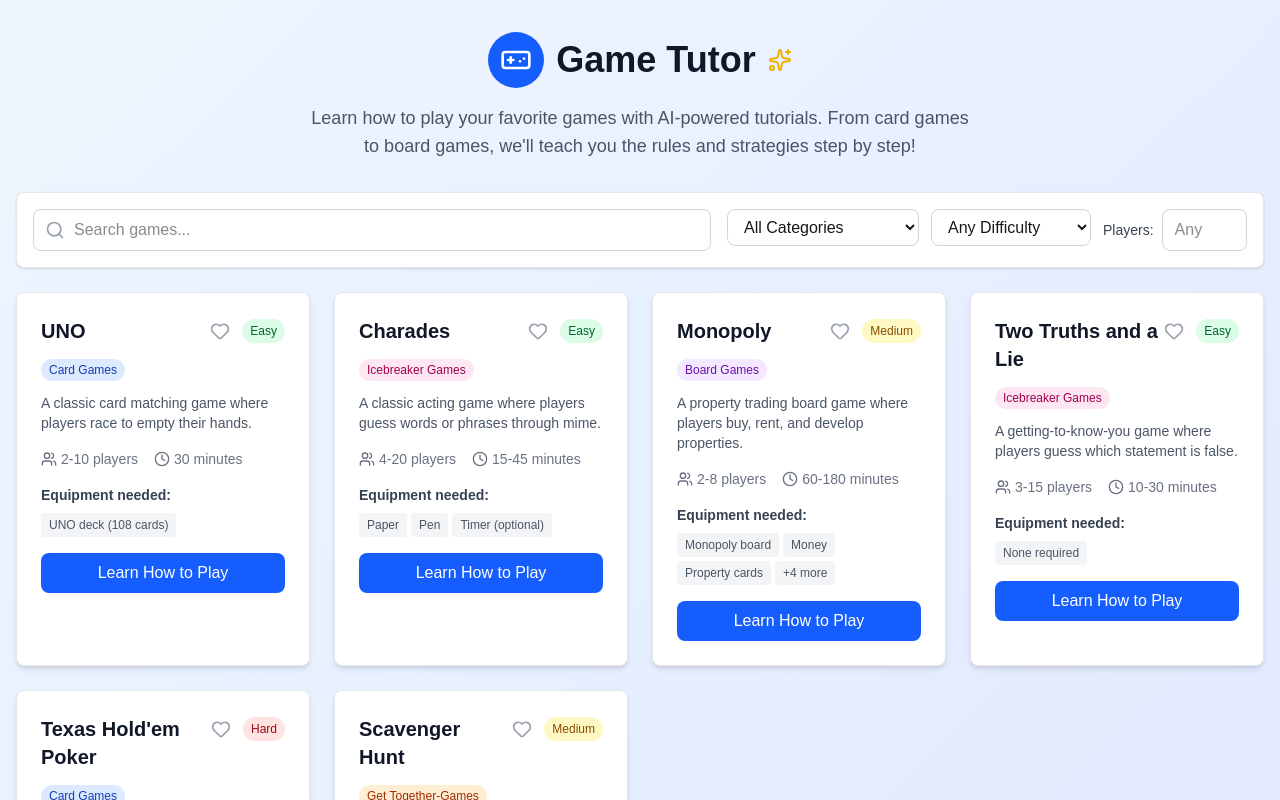
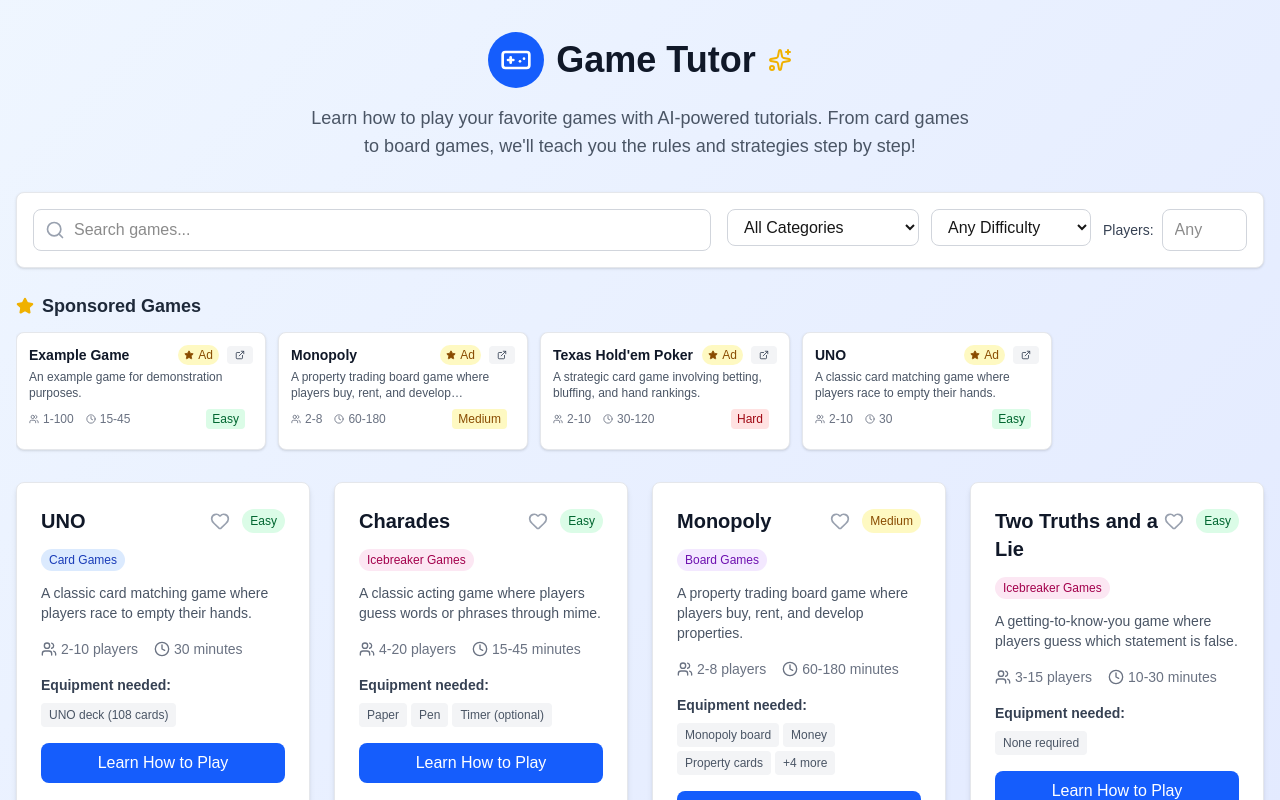
Before and after one commit to PedroAntunes178/game-tutor, a Next.js app: page / in a window 1280 px wide. Shown: the top 800 px of the page. Built offline with nearby package versions, Linux system fonts and the light colour scheme.

Commit message:
[feature] add sponsored games.

```diff
--- a/src/app/page.tsx
+++ b/src/app/page.tsx
@@ -6,6 +6,7 @@
 import GameCard from '@/components/GameCard';
 import FilterBar from '@/components/FilterBar';
 import FavoritesBar from '@/components/FavoritesBar';
+import SponsoredBar from '@/components/SponsoredBar';
 import { useFavorites } from '@/hooks/useFavorites';
 import games from '@/data';
 import { GamepadIcon, Sparkles } from 'lucide-react';
@@ -18,6 +19,13 @@
   const [playerCount, setPlayerCount] = useState(0);
 
   const { favorites, toggleFavorite, isFavorite, removeFavorite } = useFavorites();
+
+  // Get sponsored games sorted by priority (highest first)
+  const sponsoredGames = useMemo(() => {
+    return (games as Game[])
+      .filter(game => game.sponsorPriority && game.sponsorPriority > 0)
+      .sort((a, b) => (b.sponsorPriority || 0) - (a.sponsorPriority || 0));
+  }, []);
 
   const filteredGames = useMemo(() => {
     return games.filter((game) => {
@@ -77,6 +85,12 @@
           onGameClick={handleLearnToPlay}
         />
 
+        {/* Sponsored Bar */}
+        <SponsoredBar
+          sponsoredGames={sponsoredGames}
+          onGameClick={handleLearnToPlay}
+        />
+
         {/* Games Grid */}
         <div className="grid grid-cols-1 md:grid-cols-2 lg:grid-cols-3 xl:grid-cols-4 gap-6">
           {filteredGames.map((game) => (
--- /dev/null
+++ b/src/components/SponsoredBar.tsx
@@ -0,0 +1,99 @@
+'use client';
+
+import { Game } from '@/types/game';
+import { Star, ExternalLink, Users, Clock } from 'lucide-react';
+
+interface SponsoredBarProps {
+  sponsoredGames: Game[];
+  onGameClick: (game: Game) => void;
+}
+
+export default function SponsoredBar({ sponsoredGames, onGameClick }: SponsoredBarProps) {
+  if (sponsoredGames.length === 0) {
+    return null;
+  }
+
+  const getDifficultyColor = (difficulty: string) => {
+    switch (difficulty) {
+      case 'Easy': return 'bg-green-100 text-green-800';
+      case 'Medium': return 'bg-yellow-100 text-yellow-800';
+      case 'Hard': return 'bg-red-100 text-red-800';
+      default: return 'bg-gray-100 text-gray-800';
+    }
+  };
+
+  const handleSponsorClick = (game: Game, e: React.MouseEvent) => {
+    e.stopPropagation();
+    if (game.sponsorWebsite) {
+      window.open(game.sponsorWebsite, '_blank', 'noopener,noreferrer');
+    }
+  };
+
+  return (
+    <div className="mb-6">
+      <div className="flex items-center gap-2 mb-3">
+        <Star size={18} className="text-yellow-500 fill-current" />
+        <h3 className="text-lg font-semibold text-gray-800">Sponsored Games</h3>
+      </div>
+
+      <div className="overflow-x-auto">
+        <div className="flex gap-3 pb-2 min-w-max">
+          {sponsoredGames.map((game) => (
+            <div
+              key={game.id}
+              className="bg-white rounded-lg shadow-sm border border-gray-200 p-3 min-w-[250px] max-w-[250px] hover:shadow-md transition-all duration-200 cursor-pointer group relative"
+              onClick={() => onGameClick(game)}
+            >
+              {/* Sponsored Badge and External Link */}
+              <div className="absolute top-3 right-3 flex items-center gap-1">
+                <div className="bg-yellow-100 text-yellow-800 px-1.5 py-0.5 rounded-full text-xs font-medium flex items-center gap-1">
+                  <Star size={10} className="fill-current" />
+                  <span className="text-xs">Ad</span>
+                </div>
+
+                {game.sponsorWebsite && (
+                  <button
+                    onClick={(e) => handleSponsorClick(game, e)}
+                    className="bg-gray-100 hover:bg-gray-200 text-gray-700 text-xs py-1 px-2 rounded transition-colors flex items-center ml-1"
+                    title="Visit sponsor website"
+                  >
+                    <ExternalLink size={10} />
+                  </button>
+                )}
+              </div>
+
+              <div className="pr-2">
+                <div className="flex items-start justify-between mb-1">
+                  <h4 className="font-semibold text-gray-900 group-hover:text-blue-600 transition-colors text-sm line-clamp-1 flex-1 pr-16">
+                    {game.name}
+                  </h4>
+                </div>
+
+                <p className="text-gray-600 text-xs mb-2 line-clamp-2">
+                  {game.description}
+                </p>
+
+                <div className="flex items-center justify-between text-xs text-gray-500 mb-2">
+                  <div className="flex items-center gap-3">
+                    <div className="flex items-center gap-1">
+                      <Users size={10} />
+                      <span>{game.minPlayers}-{game.maxPlayers}</span>
+                    </div>
+                    <div className="flex items-center gap-1">
+                      <Clock size={10} />
+                      <span className="truncate">{game.duration.split(' ')[0]}</span>
+                    </div>
+                  </div>
+
+                  <span className={`px-1.5 py-0.5 rounded text-xs font-medium ${getDifficultyColor(game.difficulty)}`}>
+                    {game.difficulty}
+                  </span>
+                </div>
+              </div>
+            </div>
+          ))}
+        </div>
+      </div>
+    </div>
+  );
+}
--- a/src/data/games/example_game.json
+++ b/src/data/games/example-game.json
@@ -1,5 +1,5 @@
 {
-  "id": "example_game",
+  "id": "example-game",
   "name": "Example Game",
   "category": "icebreaker-games",
   "minPlayers": 1,
@@ -14,6 +14,6 @@
     "Rule 2: Do that"
   ],
   "tags": ["party", "team-building", "indoor"],
-  "sponsored_value": 10,
-  "sponsored_website": "https://www.game-tutor.com"
+  "sponsorPriority": 10,
+  "sponsorWebsite":  "https://game-tutor.com"
 }
--- a/src/data/games/monopoly.json
+++ b/src/data/games/monopoly.json
@@ -15,5 +15,7 @@
     "Build houses and hotels to increase rent",
     "Last player remaining wins"
   ],
-  "tags": ["strategy", "family", "indoor", "long-game"]
+  "tags": ["strategy", "family", "indoor", "long-game"],
+  "sponsorPriority": 8,
+  "sponsorWebsite": "https://www.hasbro.com"
 }
--- a/src/data/games/poker.json
+++ b/src/data/games/poker.json
@@ -15,5 +15,7 @@
     "Players make the best 5-card hand",
     "Betting rounds determine the winner"
   ],
-  "tags": ["strategy", "betting", "adult", "indoor"]
+  "tags": ["strategy", "betting", "adult", "indoor"],
+  "sponsorPriority": 5,
+  "sponsorWebsite": "https://www.pokerstars.com"
 }
--- a/src/data/games/uno.json
+++ b/src/data/games/uno.json
@@ -15,5 +15,7 @@
     "Say 'UNO' when you have one card left",
     "First player to empty their hand wins"
   ],
-  "tags": ["family-friendly", "quick-play", "indoor"]
+  "tags": ["family-friendly", "quick-play", "indoor"],
+  "sponsorPriority": 3,
+  "sponsorWebsite": "https://www.mattelgames.com"
 }
--- a/src/data/index.ts
+++ b/src/data/index.ts
@@ -4,6 +4,7 @@
 import twoTruthsOneLie from './games/two-truths-one-lie.json';
 import poker from './games/poker.json';
 import scavengerHunt from './games/scavenger-hunt.json';
+import exampleGame from './games/example-game.json';
 
 const games = [
   uno,
@@ -11,7 +12,8 @@
   monopoly,
   twoTruthsOneLie,
   poker,
-  scavengerHunt
+  scavengerHunt,
+  exampleGame
 ];
 
 export default games;
--- a/src/types/game.ts
+++ b/src/types/game.ts
@@ -11,8 +11,8 @@
   equipment: string[];
   basicRules: string[];
   tags: string[];
-  sponsored_value?: number;
-  sponsored_website?: string;
+  sponsorPriority?: number;
+  sponsorWebsite?: string;
 }
 
 export interface ChatMessage {
```
